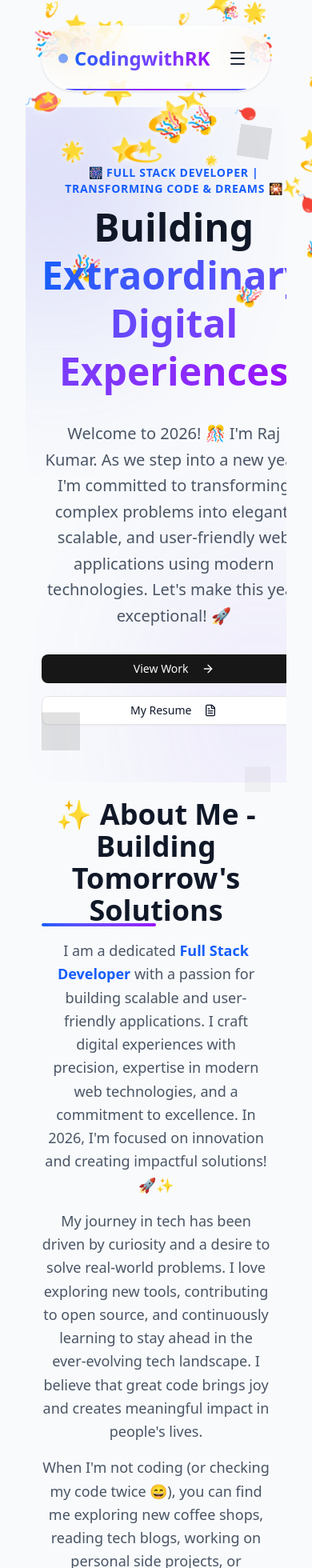
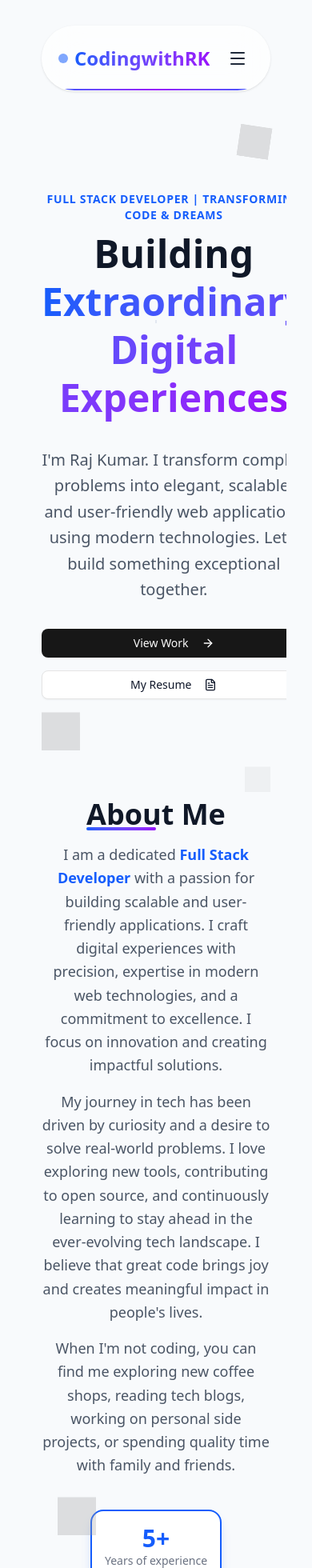
Before and after one commit to codingwithrk/portfolio, a React (Vite) app: page / in a window 390 px wide. Shown: the part 20-1980 px from the top of the page at 80% size. Built offline with nearby package versions, Linux system fonts and the light colour scheme; grey boxes are pictures that could not be loaded.

Commit message:
UI Update

```diff
--- a/src/App.tsx
+++ b/src/App.tsx
@@ -4,12 +4,10 @@ import About from "./components/About";
 import Skills from "./components/Skills";
 import Contact from "./components/Contact";
 import Footer from "./components/Footer";
-import NewYear from "./components/NewYear";
 
 function App() {
   return (
     <main className="min-h-screen">
-      <NewYear />
       <Navbar />
       <Hero />
       <About />
--- a/src/components/About.tsx
+++ b/src/components/About.tsx
@@ -36,7 +36,7 @@ export default function About() {
           />
 
           <h2 className="text-4xl font-bold mb-4 relative inline-block text-gray-900">
-            ✨ About Me - Building Tomorrow's Solutions
+            About Me
             <span className="absolute bottom-0 left-0 w-1/2 h-1 bg-linear-to-r from-blue-600 to-purple-600 rounded-full"></span>
           </h2>
 
@@ -49,8 +49,8 @@ export default function About() {
               with a passion for building scalable and user-friendly
               applications. I craft digital experiences with precision,
               expertise in modern web technologies, and a commitment to
-              excellence. In 2026, I'm focused on innovation and creating
-              impactful solutions! 🚀✨
+              excellence. I focus on innovation and creating impactful
+              solutions.
             </p>
             <p>
               My journey in tech has been driven by curiosity and a desire to
@@ -60,19 +60,16 @@ export default function About() {
               code brings joy and creates meaningful impact in people's lives.
             </p>
             <p>
-              When I'm not coding (or checking my code twice 😄), you can find
-              me exploring new coffee shops, reading tech blogs, working on
-              personal side projects, or spending quality time with family and
-              friends.
+              When I'm not coding, you can find me exploring new coffee shops,
+              reading tech blogs, working on personal side projects, or spending
+              quality time with family and friends.
             </p>
           </div>
 
           <div className="pt-4 flex justify-center gap-8">
             <div className="text-center p-4 bg-white rounded-2xl border-2 border-blue-600 shadow-lg shadow-blue-600/20">
               <h3 className="text-3xl font-bold text-blue-600">5+</h3>
-              <p className="text-gray-500 text-sm">
-                Years of Delivering Excellence 🎯
-              </p>
+              <p className="text-gray-500 text-sm">Years of experience</p>
             </div>
           </div>
         </motion.div>
--- a/src/components/Contact.tsx
+++ b/src/components/Contact.tsx
@@ -8,6 +8,8 @@ import {
   Phone,
   Instagram,
   Youtube,
+  Mailbox,
+  Handshake,
 } from "lucide-react";
 
 export default function Contact() {
@@ -24,7 +26,7 @@ export default function Contact() {
           transition={{ duration: 0.5 }}
           className="text-center mb-16"
         >
-          <h2 className="text-4xl font-bold mb-4">Let's Connect in 2026 🌟</h2>
+          <h2 className="text-4xl font-bold mb-4">Let's Connect</h2>
           <p className="text-gray-600 max-w-2xl mx-auto">
             Have an exciting project in mind or just want to connect? I'd love
             to hear from you! Let's build something amazing together!
@@ -47,9 +49,10 @@ export default function Contact() {
           />
 
           <div className="bg-white p-8 rounded-3xl shadow-sm border border-gray-100 space-y-6">
-            <h3 className="text-2xl font-bold mb-6 bg-clip-text text-transparent bg-linear-to-r from-blue-600 to-purple-600">
-              📬 Get In Touch
-            </h3>
+            <div className="flex justify-center items-center gap-2 text-2xl font-bold mb-6">
+              <Mailbox size={24} color="#9810fa" />
+              <span>Get In Touch</span>
+            </div>
 
             <div className="flex items-center gap-4">
               <div className="bg-blue-600/10 p-3 rounded-full text-blue-600">
@@ -72,7 +75,7 @@ export default function Contact() {
               </div>
               <div className="w-full text-center">
                 <p className="text-sm text-gray-500">Location</p>
-                <p className="font-medium">Visakhapatnam, INDIA 🇮🇳 </p>
+                <p className="font-medium">Visakhapatnam, INDIA</p>
               </div>
             </div>
 
@@ -93,9 +96,10 @@ export default function Contact() {
           </div>
 
           <div className="bg-white p-8 rounded-3xl shadow-sm border border-gray-100 flex flex-col justify-center">
-            <h3 className="text-2xl font-bold mb-6 bg-clip-text text-transparent bg-linear-to-r from-blue-600 to-purple-600">
-              🤝 Follow My Journey
-            </h3>
+            <div className="flex justify-center items-center gap-2 text-2xl font-bold mb-6">
+              <Handshake size={24} color="#9810fa" />
+              <span>Follow Me</span>
+            </div>
             <p className="text-gray-600 mb-8">
               Connect with me on social media for tech updates, coding insights,
               and exciting project announcements!
--- a/src/components/Footer.tsx
+++ b/src/components/Footer.tsx
@@ -5,19 +5,18 @@ export default function Footer() {
       <div className="max-w-6xl mx-auto px-5 flex flex-col md:flex-row justify-between items-center gap-4">
         <div className="text-center md:text-left">
           <h3 className="font-bold text-xl">
-            CodingwithRK - Building Tomorrow's Web 2026 ✨
+            CodingwithRK - Building Tomorrow's Web
           </h3>
         </div>
         <div className="text-sm">
-          &copy; {new Date().getFullYear()} CodingwithRK. Happy New Year 2026!
-          This website is{" "}
+          &copy; {new Date().getFullYear()} CodingwithRK. This website is{" "}
           <a
             href="https://github.com/codingwithrk/portfolio"
             className="underline hover:text-blue-600"
           >
             open source
           </a>
-          . Let's build amazing things together! 🚀
+          .
         </div>
       </div>
     </footer>
--- a/src/components/Hero.tsx
+++ b/src/components/Hero.tsx
@@ -8,14 +8,6 @@ export default function Hero() {
       id="home"
       className="min-h-screen flex items-center justify-center p-5 relative overflow-hidden"
     >
-      {/* Background Blobs - Updated Colors & Intensity */}
-      <div className="absolute top-0 left-0 w-full h-full overflow-hidden -z-10">
-        <div className="absolute top-[-10%] left-[-10%] w-[40%] h-[40%] bg-[#6366F1] rounded-full blur-[120px] opacity-20 animate-pulse" />{" "}
-        {/* Indigo */}
-        <div className="absolute bottom-[-10%] right-[-10%] w-[40%] h-[40%] bg-[#8B5CF6] rounded-full blur-[120px] opacity-20 animate-pulse delay-1000" />{" "}
-        {/* Purple */}
-      </div>
-
       {/* Floating Icons */}
       <motion.img
         src="https://cdn.simpleicons.org/php/777BB4"
@@ -46,7 +38,7 @@ export default function Hero() {
             transition={{ duration: 0.5 }}
           >
             <h2 className="text-sm md:text-base font-semibold tracking-wider text-blue-600 uppercase mb-2">
-              🎆 Full Stack Developer | Transforming Code & Dreams 🎇
+              Full Stack Developer | Transforming Code & Dreams
             </h2>
             <h1 className="text-5xl md:text-7xl font-bold text-gray-900 leading-tight">
               Building <br />
@@ -62,10 +54,9 @@ export default function Hero() {
             transition={{ duration: 0.5, delay: 0.2 }}
             className="text-xl text-gray-600 max-w-lg mx-auto md:mx-0 leading-relaxed"
           >
-            Welcome to 2026! 🎊 I'm Raj Kumar. As we step into a new year, I'm
-            committed to transforming complex problems into elegant, scalable,
+            I'm Raj Kumar. I transform complex problems into elegant, scalable,
             and user-friendly web applications using modern technologies. Let's
-            make this year exceptional! 🚀
+            build something exceptional together.
           </motion.p>
 
           <motion.div
--- a/src/components/Navbar.tsx
+++ b/src/components/Navbar.tsx
@@ -24,7 +24,6 @@ export default function Navbar() {
             <div className="w-3 h-3 rounded-full bg-blue-600 animate-pulse" />
             <h1 className="text-2xl font-bold bg-clip-text text-transparent bg-gradient-to-r from-blue-600 to-purple-600 flex">
               CodingwithRK
-              <span className="hidden md:flex">✨</span>
             </h1>
           </div>
 
--- a/src/components/NewYear.tsx
+++ /dev/null
@@ -1,80 +0,0 @@
-import { useEffect, useState } from "react";
-
-interface Confetti {
-  id: number;
-  left: number;
-  delay: number;
-  duration: number;
-  size: number;
-  emoji: string;
-  rotation: number;
-}
-
-export default function Snowfall() {
-  const [confetti, setConfetti] = useState<Confetti[]>([]);
-
-  useEffect(() => {
-    const generateConfetti = () => {
-      const emojis = ["🎉", "🎊", "✨", "🎈", "⭐", "🌟", "💫"];
-      const pieces: Confetti[] = [];
-      for (let i = 0; i < 50; i++) {
-        pieces.push({
-          id: i,
-          left: Math.random() * 100,
-          delay: Math.random() * 5,
-          duration: 10 + Math.random() * 10,
-          size: 12 + Math.random() * 24,
-          emoji: emojis[Math.floor(Math.random() * emojis.length)],
-          rotation: Math.random() * 360,
-        });
-      }
-      setConfetti(pieces);
-    };
-
-    generateConfetti();
-  }, []);
-
-  return (
-    <div className="fixed top-0 left-0 w-full h-full pointer-events-none overflow-hidden">
-      <style>{`
-        @keyframes confettiFall {
-          0% {
-            transform: translateY(-10vh) translateX(0) rotate(0deg);
-            opacity: 1;
-          }
-          90% {
-            opacity: 1;
-          }
-          100% {
-            transform: translateY(100vh) translateX(100px) rotate(360deg);
-            opacity: 0;
-          }
-        }
-
-        .confetti {
-          position: fixed;
-          top: -10vh;
-          color: white;
-          font-size: 1.5em;
-          text-shadow: 0 0 10px rgba(255, 255, 255, 0.8);
-          opacity: 0.9;
-          z-index: 10;
-        }
-      `}</style>
-
-      {confetti.map((piece) => (
-        <div
-          key={piece.id}
-          className="confetti"
-          style={{
-            left: `${piece.left}%`,
-            animation: `confettiFall ${piece.duration}s linear ${piece.delay}s infinite`,
-            fontSize: `${piece.size}px`,
-          }}
-        >
-          {piece.emoji}
-        </div>
-      ))}
-    </div>
-  );
-}
--- a/src/components/Skills.tsx
+++ b/src/components/Skills.tsx
@@ -14,7 +14,7 @@ type Category = {
 
 const skillCategories: Category[] = [
   {
-    title: "💻 Languages",
+    title: "Languages",
     skills: [
       { name: "PHP", percentage: 99, iconSlug: "php", color: "#777BB4" },
       {
@@ -27,7 +27,7 @@ const skillCategories: Category[] = [
     ],
   },
   {
-    title: "🚀 Frameworks",
+    title: "Frameworks",
     skills: [
       {
         name: "Laravel",
@@ -58,7 +58,7 @@ const skillCategories: Category[] = [
     ],
   },
   {
-    title: "✨ Frontend",
+    title: "Frontend",
     skills: [
       { name: "HTML", percentage: 100, iconSlug: "html5", color: "#dc2626" },
       { name: "CSS", percentage: 100, iconSlug: "css", color: "#0891b2" },
@@ -78,7 +78,7 @@ const skillCategories: Category[] = [
     ],
   },
   {
-    title: "📱 Mobile/Desktop",
+    title: "Mobile/Desktop",
     skills: [
       {
         name: "Flutter",
@@ -90,7 +90,7 @@ const skillCategories: Category[] = [
     ],
   },
   {
-    title: "💾 Databases",
+    title: "Databases",
     skills: [
       { name: "MySQL", percentage: 96, iconSlug: "mysql", color: "#0891b2" },
       {
@@ -121,9 +121,7 @@ export default function Skills() {
           transition={{ duration: 0.5 }}
           className="text-center mb-16"
         >
-          <h2 className="text-4xl font-bold mb-4 text-gray-900">
-            ⚡ My Tech Arsenal ⚡
-          </h2>
+          <h2 className="text-4xl font-bold mb-4 text-gray-900">My Skills</h2>
           <p className="text-gray-600 max-w-2xl mx-auto">
             A comprehensive collection of technologies I use to build robust and
             innovative applications. Each tool in my skillset helps me craft
```
